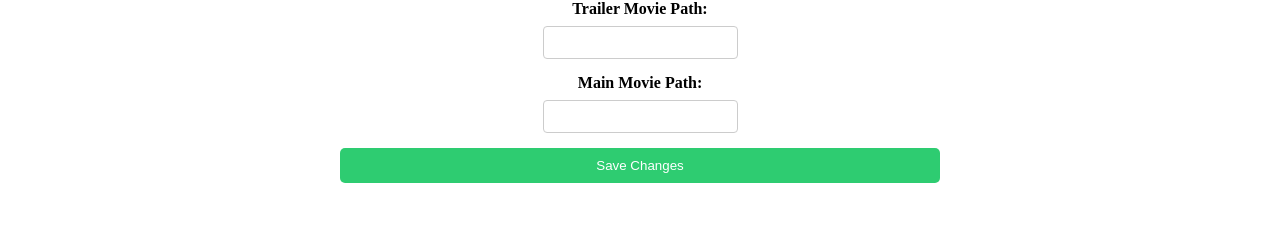
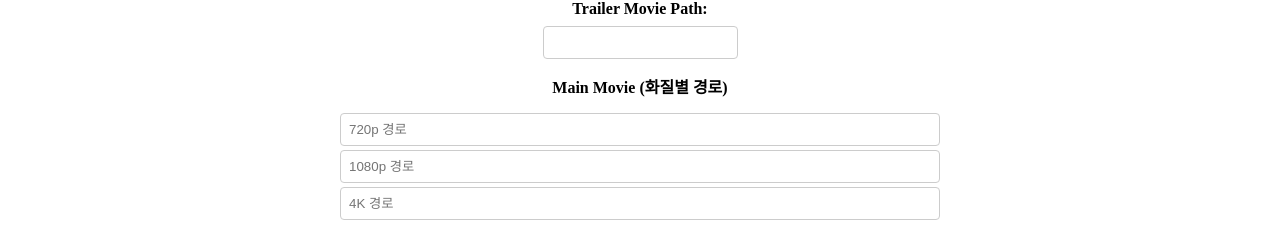
Before and after one commit to RyoniCho/ReactJS_Tutorial, a React (Create React App) app in the folder first-react-webapp/: page /edit/1 in a window 1280 px wide. Shown: the part 714-952 px from the top of the page. Before the commit the page ends 905 px from the top, so only its background shows below. Built offline with nearby package versions, Linux system fonts and the light colour scheme; no server answers.

Commit message:
MainMovie Object변경 반영

```diff
--- a/first-react-webapp/package.json
+++ b/first-react-webapp/package.json
@@ -8,6 +8,7 @@
     "@testing-library/user-event": "^13.5.0",
     "axios": "^1.7.4",
     "hls.js": "^1.5.17",
+    "jwt-decode": "^4.0.0",
     "react": "^18.3.1",
     "react-dom": "^18.3.1",
     "react-router-dom": "^6.26.0",
--- a/first-react-webapp/src/AMoiveDetail.js
+++ b/first-react-webapp/src/AMoiveDetail.js
@@ -12,6 +12,17 @@ const AMovieDetail = ({isAuthenticated,isNSFWContentBlured}) => {
     const [movie, setMovie] = useState(null);
     const [loginRole, setLoginRole] = useState(null);
     const navigate = useNavigate();
+
+    const [selectedQuality, setSelectedQuality] = useState('');
+    // availableQualities의 첫 번째 값으로 selectedQuality 자동 설정
+    useEffect(() => {
+        if (movie && movie.mainMovie) {
+            const qualities = Object.keys(movie.mainMovie).filter(q => movie.mainMovie[q]);
+            if (qualities.length > 0 && !qualities.includes(selectedQuality)) {
+                setSelectedQuality(qualities[0]);
+            }
+        }
+    }, [movie]);
 
     useEffect(() => {
 
@@ -81,6 +92,9 @@ const AMovieDetail = ({isAuthenticated,isNSFWContentBlured}) => {
 
     if (!movie) return <div>Loading...</div>;
 
+    const availableQualities = movie.mainMovie ? Object.keys(movie.mainMovie).filter(q => movie.mainMovie[q]) : [];
+
+
     return (
         <div className="movie-detail">
             <h2>{movie.title}</h2>
@@ -121,8 +135,26 @@ const AMovieDetail = ({isAuthenticated,isNSFWContentBlured}) => {
             </div>
             <div>
 
-            {(movie.mainMovie!=='') ? <h4>Main Movie</h4> : <></>}
-            {(movie.mainMovie!=='') ? <HLSVideoPlayer videoSrc={`${Config.apiUrl}/api/stream?file=${movie.mainMovie}&resolution=720p`} subSrc={`${Config.apiUrl}/api/${movie.mainMovieSub}`} movieId={`${id}`}/> : <></>}
+            {/* {(movie.mainMovie!=='') ? <h4>Main Movie</h4> : <></>}
+            {(movie.mainMovie!=='') ? <HLSVideoPlayer videoSrc={`${Config.apiUrl}/api/stream?file=${movie.mainMovie}&resolution=720p`} subSrc={`${Config.apiUrl}/api/${movie.mainMovieSub}`} movieId={`${id}`}/> : <></>} */}
+            {availableQualities.length > 0 && (
+                <>
+                    <h4>Main Movie</h4>
+                    <div style={{ marginBottom: 8 }}>
+                        <label>화질 선택: </label>
+                        <select value={selectedQuality} onChange={e => setSelectedQuality(e.target.value)}>
+                            {availableQualities.map(q => (
+                                <option key={q} value={q}>{q}</option>
+                            ))}
+                        </select>
+                    </div>
+                    <HLSVideoPlayer
+                        videoSrc={`${Config.apiUrl}/api/stream?file=${movie.mainMovie[selectedQuality]}&resolution=${selectedQuality}`}
+                        subSrc={movie.mainMovieSub ? `${Config.apiUrl}/api/${movie.mainMovieSub}` : ''}
+                        movieId={`${id}`}
+                    />
+                </>
+            )}
             </div>
 
         </div>
--- a/first-react-webapp/src/EditMovie.js
+++ b/first-react-webapp/src/EditMovie.js
@@ -4,41 +4,51 @@ import Config from './Config';
 import axios from 'axios';
 import "./Styles/EditMovie.css"
 
+
 function EditMovie() {
-    const { id } = useParams();  // URL에서 영화 ID를 가져옴
+    const { id } = useParams();
     const navigate = useNavigate();
     const url = `${Config.apiUrl}/api/movies/${id}`;
     const [actors, setActors] = useState([]);
 
+    // mainMoviePaths: { '720p': '', '1080p': '', '4k': '' }
+    const [mainMoviePaths, setMainMoviePaths] = useState({ '720p': '', '1080p': '', '4k': '' });
 
     const [movie, setMovie] = useState({
         title: '',
         description: '',
         actor: '',
         serialNumber: '',
-        subscriptExist:false,
+        subscriptExist: false,
         plexRegistered: false,
         releaseDate: Date.now(),
-        category:'Unknown',
-        mainMovie:'',
-        mainMovieSub:'',
-        trailer:''
-
+        category: 'Unknown',
+        mainMovie: {},
+        mainMovieSub: '',
+        trailer: ''
     });
 
     useEffect(() => {
         // 서버에서 기존 영화 정보를 가져와서 상태를 업데이트
         const accessToken = localStorage.getItem('accessToken');
-        fetch(url,
-            {
-                headers: {
-                    'Authorization': `Bearer ${accessToken}`,
+        fetch(url, {
+            headers: {
+                'Authorization': `Bearer ${accessToken}`,
+            }
+        })
+            .then(response => response.json())
+            .then(data => {
+                setMovie(data);
+                // mainMovie가 객체(Map)라면 상태로 변환
+                if (data.mainMovie && typeof data.mainMovie === 'object') {
+                    setMainMoviePaths({
+                        '720p': data.mainMovie['720p'] || '',
+                        '1080p': data.mainMovie['1080p'] || '',
+                        '4k': data.mainMovie['4k'] || ''
+                    });
                 }
             })
-            .then(response => response.json())
-            .then(data => setMovie(data))
             .catch(err => console.error(err));
-
         fetchActors();
     }, [id]);
 
@@ -71,26 +81,28 @@ function EditMovie() {
     const handleSubmit = async (e) => {
         e.preventDefault();
 
-        const token = localStorage.getItem('accessToken'); // 로컬 스토리지에서 토큰 가져오기
+        const token = localStorage.getItem('accessToken');
         const config = {
             headers: {
                 'Content-Type': 'application/json',
-                'Authorization': `Bearer ${token}`, // Authorization 헤더에 JWT 토큰 포함
+                'Authorization': `Bearer ${token}`,
                 withCredentials: true
             },
         };
 
-        try{
-            const res = await axios.put(url,movie,config);
-            navigate(`/movies/${id}`);  // 업데이트 후 상세 페이지로 이동
-        }
+        // mainMovie를 객체로 movie에 반영
+        const updatedMovie = {
+            ...movie,
+            mainMovie: mainMoviePaths
+        };
 
-        catch (err) {
-
-            console.log(err)
+        try {
+            await axios.put(url, updatedMovie, config);
+            navigate(`/movies/${id}`);
+        } catch (err) {
+            console.log(err);
             alert('Edit Info Failed');
         }
-
     };
 
     return (
@@ -146,10 +158,13 @@ function EditMovie() {
                 Trailer Movie Path:
                 <input type="text" name="trailer" value={movie.trailer} onChange={handleChange} />
             </label>
-            <label>
-                Main Movie Path:
-                <input type="text" name="mainMovie" value={movie.mainMovie} onChange={handleChange} />
-            </label>
+
+            <label>Main Movie (화질별 경로)</label>
+            <div style={{ display: 'flex', flexDirection: 'column', gap: 4, marginBottom: 12 }}>
+                <input type="text" placeholder="720p 경로" value={mainMoviePaths['720p']} onChange={e => setMainMoviePaths(prev => ({ ...prev, '720p': e.target.value }))} />
+                <input type="text" placeholder="1080p 경로" value={mainMoviePaths['1080p']} onChange={e => setMainMoviePaths(prev => ({ ...prev, '1080p': e.target.value }))} />
+                <input type="text" placeholder="4K 경로" value={mainMoviePaths['4k']} onChange={e => setMainMoviePaths(prev => ({ ...prev, '4k': e.target.value }))} />
+            </div>
 
             <button type="submit">Save Changes</button>
         </form>
--- a/first-react-webapp/src/RegistInfo.js
+++ b/first-react-webapp/src/RegistInfo.js
@@ -5,20 +5,21 @@ import Config from './Config'
 import axios from 'axios';
 import ExtraImageSlider from "./ExtraImageSlider";
 
-function RegistInfo()
-{
+
+function RegistInfo() {
     const [serialNumber, setSerialNumber] = useState('');
     const [title, setTitle] = useState('');
     const [image, setImage] = useState(null);
-    const [urlImage,setUrlImage] =useState('');
+    const [urlImage, setUrlImage] = useState('');
     const [trailer, setTrailer] = useState(null);
     const [plexRegistered, setPlexRegistered] = useState(false);
     const [subscription, setSubscription] = useState(false);
     const [description, setDescription] = useState('');
-    const [releaseDate,setReleaseDate] = useState(Date.now);
+    const [releaseDate, setReleaseDate] = useState(Date.now);
     const [isUploading, setIsUploading] = useState(false);
     const [uploadProgress, setUploadProgress] = useState(0);
-    const [mainMoviePath,setMainMoviePath] =useState('');
+    // mainMoviePaths: { '720p': '', '1080p': '', '4k': '' }
+    const [mainMoviePaths, setMainMoviePaths] = useState({ '720p': '', '1080p': '', '4k': '' });
 
     //Actors
     const [actors, setActors] = useState([]);
@@ -26,14 +27,14 @@ function RegistInfo()
     const [newActor, setNewActor] = useState('');
 
     //Category
-    const [selectedCategory,setSelectedCategory]=useState('');
+    const [selectedCategory, setSelectedCategory] = useState('');
 
     //Extra Images
     const [extraImage, setExtraImage] = useState([]);
     const [urlsExtraImage, setUrlsExtraImage] = useState([]);
 
     //Trailer Url
-    const [urlTrailer,setUrlTrailer] = useState('');
+    const [urlTrailer, setUrlTrailer] = useState('');
 
     const navigate = useNavigate();
     const [error, setError] = useState('');
@@ -169,10 +170,12 @@ function RegistInfo()
         formData.append('releaseDate', releaseDate);
         formData.append('category',(selectedCategory==="")?"Unknown":selectedCategory);
 
-        formData.append('urlImage',urlImage);
-        formData.append('urlTrailer',urlTrailer);
-        formData.append('urlsExtraImage',urlsExtraImage);
-        formData.append('mainMoviePath', mainMoviePath);
+
+    formData.append('urlImage', urlImage);
+    formData.append('urlTrailer', urlTrailer);
+    formData.append('urlsExtraImage', urlsExtraImage);
+    // mainMovie를 JSON 문자열로 전송
+    formData.append('mainMovie', JSON.stringify(mainMoviePaths));
 
         //formData.append('extraImage', extraImage);
         if(extraImage && extraImage.length>0)
@@ -207,7 +210,7 @@ function RegistInfo()
             setTitle('');
             setImage(null);
             setTrailer(null);
-            setMainMoviePath('')
+            setMainMoviePaths({ '720p': '', '1080p': '', '4k': '' });
 
             navigate('/'); // 메인 페이지로 이동
         }
@@ -347,12 +350,14 @@ function RegistInfo()
                     }
 
                 </div>
+
                 <div>
-                    <label>Main Movie</label>
-                    {
-                        <input type="text" placeholder="Type Main Movie Path.." value={mainMoviePath}
-                        onChange={(e) => setMainMoviePath(e.target.value)}/>
-                    }
+                    <label>Main Movie (화질별 경로)</label>
+                    <div style={{ display: 'flex', flexDirection: 'column', gap: 4 }}>
+                        <input type="text" placeholder="720p 경로" value={mainMoviePaths['720p']} onChange={e => setMainMoviePaths(prev => ({ ...prev, '720p': e.target.value }))} />
+                        <input type="text" placeholder="1080p 경로" value={mainMoviePaths['1080p']} onChange={e => setMainMoviePaths(prev => ({ ...prev, '1080p': e.target.value }))} />
+                        <input type="text" placeholder="4K 경로" value={mainMoviePaths['4k']} onChange={e => setMainMoviePaths(prev => ({ ...prev, '4k': e.target.value }))} />
+                    </div>
                 </div>
                 <div>
                     <label>Release Date:</label>
```
Also changed, not shown: 1 other file (tests, documents, lock files or other folders).
